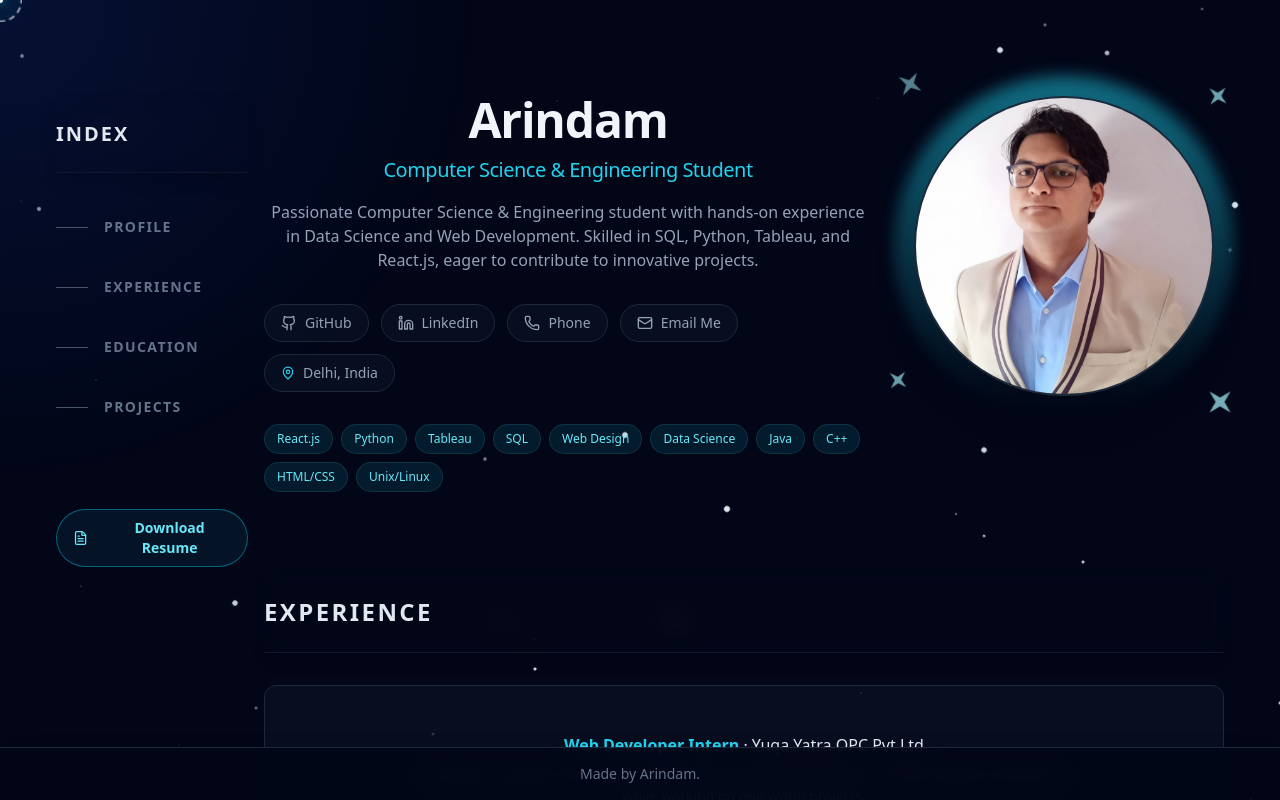
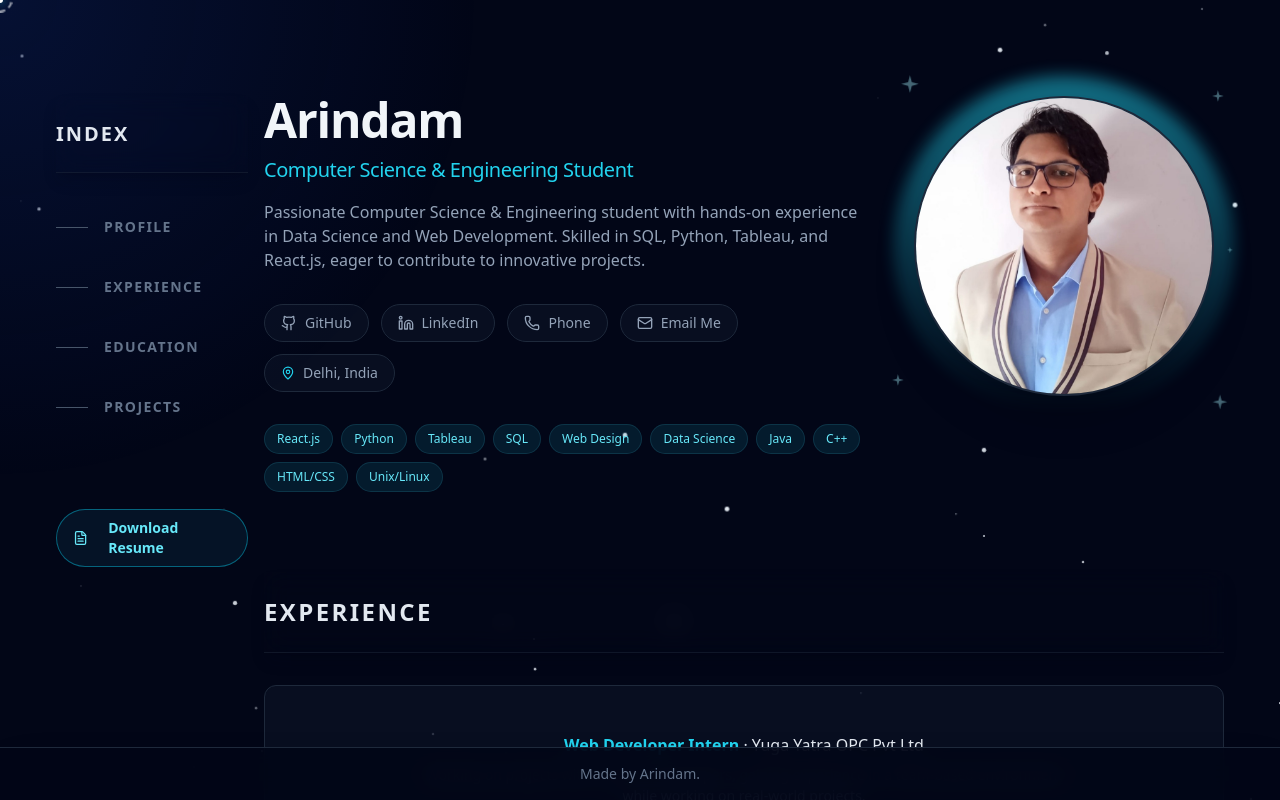
Before and after one commit to Arindam-c-Pathak/Resume, a React (Vite) app: page / in a window 1280 px wide. Built offline with nearby package versions, Linux system fonts and the light colour scheme.

Commit message:
Refactor CSS for cursor and layout adjustments

```diff
--- a/src/App.css
+++ b/src/App.css
@@ -1,193 +1,111 @@
-/* 1. FORCE HIDE SYSTEM CURSOR EVERYWHERE */
-/* This targets everything (*), including items with the .cursor-pointer class */
+/* --- 1. SYSTEM OVERRIDES & RESET --- */
+:root {
+  --cyan-glow: rgba(34, 211, 238, 0.8);
+  --cyan-fill: rgba(34, 211, 238, 0.2);
+}
+
 * {
+  margin: 0;
+  padding: 0;
+  box-sizing: border-box;
+  /* Disable system cursor everywhere by default */
   cursor: none !important;
 }
-html {
+
+html, body {
+  width: 100%;
+  height: 100%;
+  background-color: black;
+  color: white;
   scroll-behavior: smooth;
+  overflow-x: hidden;
 }
 
-/* 2. (Optional Safety) Specifically target Tailwind's class just in case */
-.cursor-pointer {
-  cursor: none !important;
-}
-@media (min-width: 1024px) {
-  * {
-    cursor: none !important;
-  }
-}
-/* --- 1. GLOBAL RESET (The Nuclear Option) --- */
-/* This ensures no hidden browser defaults or 'index.css' rules ruin the layout */
-html, body {
-  scroll-behavior: smooth;
-  margin: 0 !important;
-  padding: 0 !important;
-  width: 100vw !important;
-  height: 100vh !important;
-  overflow-x: hidden;
-  display: block !important; /* Overrides default flex centering */
-  background-color: black; /* Ensures no white/gray gaps ever show */
-}
-/* KILL THE SYSTEM CURSOR GLOBALLY */
-html, body, a, button, input, textarea, select, [role="button"] {
-  cursor: none !important;
-}
-/* 1. HIDE DEFAULT CURSOR */
-body {
-  margin: 0;
-  padding: 0;
-  width: 100vw;
+#root {
+  width: 100%;
   min-height: 100vh;
-  overflow-x: hidden;
-  background-color: black;
-
 }
 
-/* --- HIGH VISIBILITY RETICLE --- */
-
+/* --- 2. CUSTOM RETICLE CURSOR --- */
 .reticle-cursor {
   position: fixed;
   top: 0;
   left: 0;
   pointer-events: none;
-  z-index: 10000; /* Highest possible layer */
+  z-index: 10000;
+  /* Use translate3d for hardware acceleration (smoother) */
   transform: translate3d(calc(var(--x) - 50%), calc(var(--y) - 50%), 0);
-  transition: transform 0.1s cubic-bezier(0.17, 0.67, 0.83, 0.67); /* Snappy movement */
+  transition: transform 0.1s cubic-bezier(0.17, 0.67, 0.83, 0.67);
 }
 
-/* 1. The Center Dot - Bigger & Brighter */
 .reticle-dot {
   width: 6px;
   height: 6px;
-  background-color: white; /* White center pops more */
+  background-color: white;
   border-radius: 50%;
   position: absolute;
   top: 50%;
   left: 50%;
   transform: translate(-50%, -50%);
-  box-shadow: 0 0 10px rgba(34, 211, 238, 0.8); /* Cyan Glow */
+  box-shadow: 0 0 10px var(--cyan-glow);
 }
 
-/* 2. The Outer Ring - White with Shadow */
 .reticle-ring {
-  width: 45px;
-  height: 45px;
-  border: 2px dashed rgba(255, 255, 255, 0.6); /* Thicker, White Lines */
-  background-color: rgba(34, 211, 238, 0.05); /* Very faint blue tint inside */
+  width: 25px;
+  height: 25px;
+  border: 2px dashed rgba(255, 255, 255, 0.6);
   border-radius: 50%;
   position: absolute;
   top: 50%;
   left: 50%;
   transform: translate(-50%, -50%);
-
-  /* Constant Rotation */
   animation: spin 6s linear infinite;
   transition: all 0.2s ease-out;
 }
 
-/* --- LOCKED STATE (Hovering Links) --- */
-/* Snaps tight, turns solid Cyan, becomes opaque */
+/* Locked State (Hovering links) */
 .reticle-cursor.locked .reticle-ring {
-  width: 30px;
-  height: 30px;
-  border: 2px solid #22d3ee; /* Solid Cyan Border */
-  background-color: rgba(34, 211, 238, 0.2); /* Semi-transparent fill */
-  box-shadow: 0 0 15px rgba(34, 211, 238, 0.5); /* Strong Glow */
-  animation: none; /* Stops spinning */
-  transform: translate(-50%, -50%) rotate(45deg); /* Optional: Rotate to look like a diamond */
+  width: 35px;
+  height: 35px;
+  border: 2px solid #22d3ee;
+  background-color: var(--cyan-fill);
+  box-shadow: 0 0 15px var(--cyan-glow);
+  animation: none;
 }
 
+/* --- 3. SPOTLIGHT OVERLAY --- */
+body::before {
+  content: '';
+  position: fixed;
+  inset: 0;
+  pointer-events: none;
+  z-index: 9999;
+  background: radial-gradient(
+    circle 50px at var(--x) var(--y), /* Defines the total reach of the light */
+    rgba(255, 255, 255, 0.15) 0%,      /* Subtle center glow */
+    transparent 40%
+  );
+  mix-blend-mode: overlay;
+}
+
+/* --- 4. ANIMATIONS --- */
 @keyframes spin {
   from { transform: translate(-50%, -50%) rotate(0deg); }
   to { transform: translate(-50%, -50%) rotate(360deg); }
 }
-/* Keep your Spotlight and other animations below... */
-body::before {
-  content: '';
-  position: fixed;
-  top: 0;
-  left: 0;
-  width: 100vw;
-  height: 100vh;
-  pointer-events: none;
-  z-index: 9999;
 
-  /* THE NEW LOGIC: */
-  /* 1. White in the center (0.5 opacity), fading to fully transparent */
-  background: radial-gradient(
-    circle 100px at var(--x) var(--y),
-    rgba(255, 255, 255, 0.3) 30%,
-    rgba(255, 255, 255, 0.05) 90%
-  );
-
-  /* 2. BLEND MODE: */
-  /* 'overlay' makes dark text darker and bright areas brighter (adds contrast). */
-  /* 'screen' makes everything strictly brighter (like a real light). */
-  mix-blend-mode: screen;
-}
-
-/* --- 3. ROOT CONTAINER --- */
-#root {
-  width: 100%;
-  min-height: 100vh;
-  margin: 0;
-  padding: 0; /* REMOVED padding: 2rem so it touches edges */
-  text-align: center;
-}
-
-/* --- YOUR EXISTING CONTENT STYLES --- */
-.logo {
-  height: 6em;
-  padding: 1.5em;
-  will-change: filter;
-  transition: filter 300ms;
-}
-.logo:hover {
-  filter: drop-shadow(0 0 2em #646cffaa);
-}
-.logo.react:hover {
-  filter: drop-shadow(0 0 2em #61dafbaa);
-}
-
-@keyframes logo-spin {
-  from { transform: rotate(0deg); }
-  to { transform: rotate(360deg); }
-}
-
-@media (prefers-reduced-motion: no-preference) {
-  a:nth-of-type(2) .logo {
-    animation: logo-spin infinite 20s linear;
-  }
-}
-
-.card {
-  padding: 2em;
-}
-
-.read-the-docs {
-  color: #888;
-}
-
-/* --- Twinkling Stars Animation --- */
 @keyframes twinkle {
-  0%, 100% {
-    opacity: 0.1;
-    transform: scale(0.2) rotate(0deg);
-  }
-  50% {
-    opacity: 1;
-    transform: scale(1.5) rotate(45deg);
-  }
+  0%, 100% { opacity: 0.1; transform: scale(0.2); }
+  50% { opacity: 1; transform: scale(1.2); }
 }
 
 .animate-twinkle {
   animation: twinkle 2s ease-in-out infinite;
 }
 
-
-/* Add delays so they don't all twinkle at once */
-.delay-100 { animation-delay: 0.1s; }
-.delay-300 { animation-delay: 0.3s; }
-.delay-500 { animation-delay: 0.5s; }
-.delay-700 { animation-delay: 0.7s; }
-.delay-1000 { animation-delay: 1s; }
+/* --- 5. RESPONSIVE ADJUSTMENTS --- */
+@media (max-width: 1024px) {
+  /* Restore system cursor on touch devices for better UX */
+  * { cursor: auto !important; }
+  .reticle-cursor, body::before { display: none; }
+}
```
